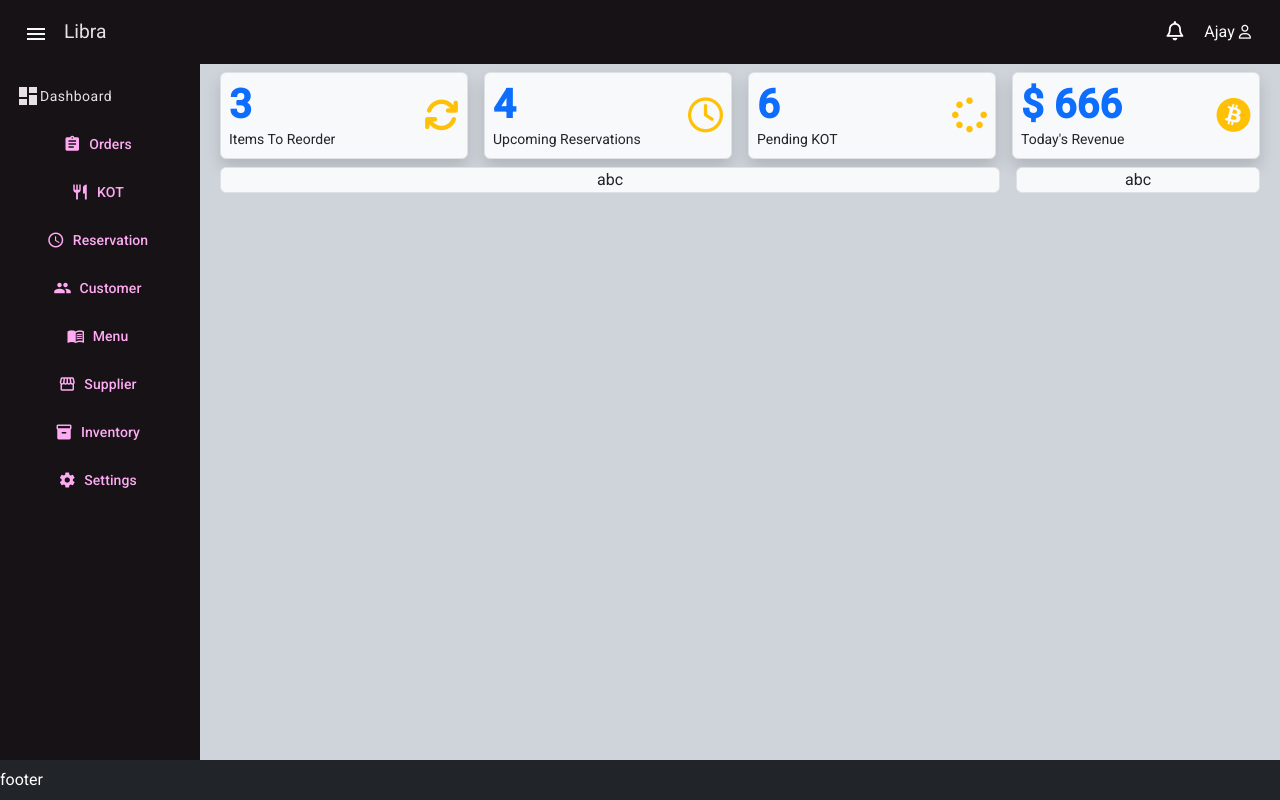
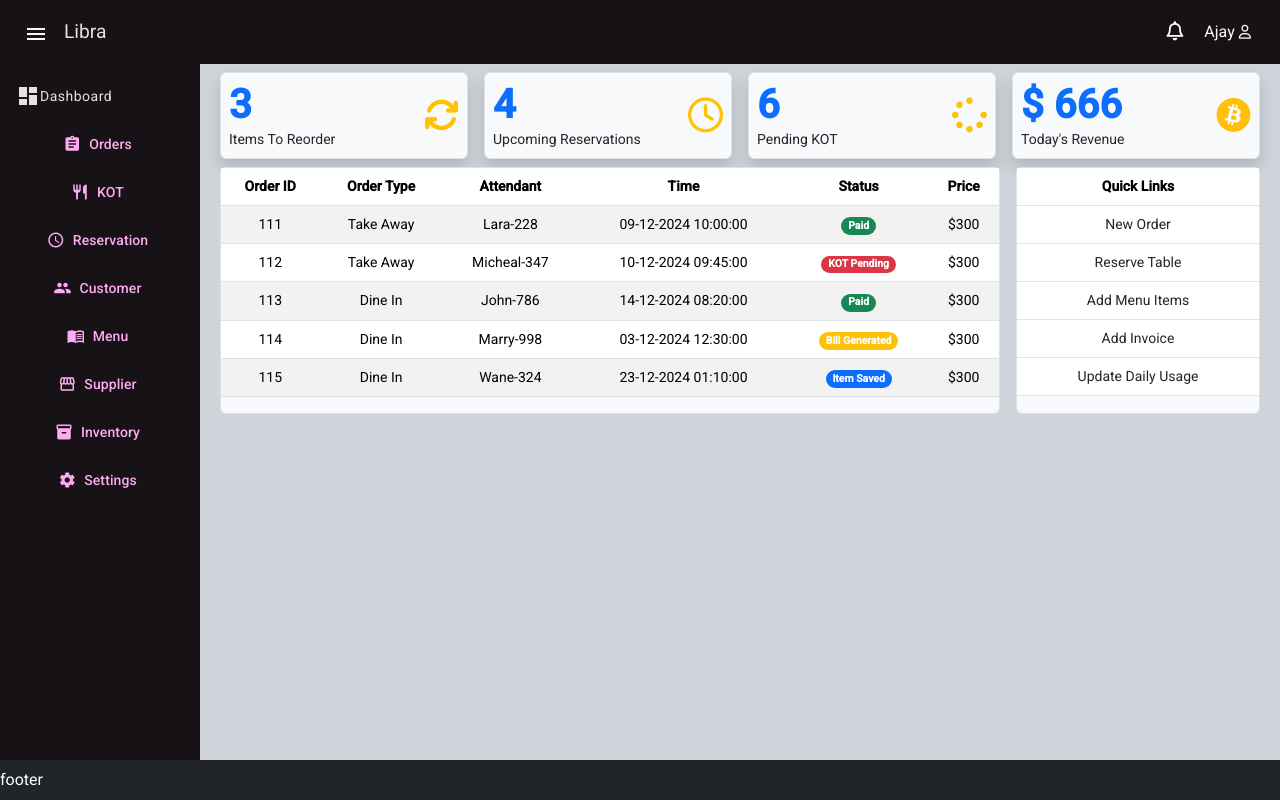
Before and after one commit to GaneshKumar-99/HotelManagement, an Angular app: page /dashboard in a window 1280 px wide. Built offline with nearby package versions, Linux system fonts and the light colour scheme.

Commit message:
order status table and quick links table added

```diff
--- a/src/app/pages/dashboard/dashboard.component.html
+++ b/src/app/pages/dashboard/dashboard.component.html
@@ -61,13 +61,96 @@
     </div>
   </div>
 
+
   <!-- order status -->
   <div class="d-flex flex-row gap-3 m-2">
     <div class="col-lg-9 col-md-9 col-sm-12 border bg-light text-dark rounded">
-      abc
+      <table class="table table-striped small">
+        <thead>
+          <tr>
+            <th>Order ID</th>
+            <th>Order Type</th>
+            <th>Attendant</th>
+            <th>Time</th>
+            <th>Status</th>
+            <th>Price</th>
+          </tr>
+        </thead>
+        <tbody>
+
+          <tr>
+            <td>111</td>
+            <td>Take Away</td>
+            <td>Lara-228</td>
+            <td>09-12-2024 10:00:00</td>
+            <td><span class="badge bg-success rounded-pill">Paid</span></td>
+            <td>$300</td>
+          </tr>
+
+          <tr>
+            <td>112</td>
+            <td>Take Away</td>
+            <td>Micheal-347</td>
+            <td>10-12-2024 09:45:00</td>
+            <td><span class="badge bg-danger rounded-pill">KOT Pending</span></td>
+            <td>$300</td>
+          </tr>
+
+          <tr>
+            <td>113</td>
+            <td>Dine In</td>
+            <td>John-786</td>
+            <td>14-12-2024 08:20:00</td>
+            <td><span class="badge bg-success rounded-pill">Paid</span></td>
+            <td>$300</td>
+          </tr>
+
+          <tr>
+            <td>114</td>
+            <td>Dine In</td>
+            <td>Marry-998</td>
+            <td>03-12-2024 12:30:00</td>
+            <td><span class="badge bg-warning rounded-pill">Bill Generated</span></td>
+            <td>$300</td>
+          </tr>
+
+          <tr>
+            <td>115</td>
+            <td>Dine In</td>
+            <td>Wane-324</td>
+            <td>23-12-2024 01:10:00</td>
+            <td><span class="badge bg-primary rounded-pill">Item Saved</span></td>
+            <td>$300</td>
+          </tr>
+
+        </tbody>
+      </table>
     </div>
 
     <!-- quick links -->
-    <div class="col border bg-light text-dark rounded">abc</div>
+    <div class="col border bg-light text-dark rounded">
+      <div class="small">
+        <table class="table table-hover">
+
+          <thead>
+            <tr>
+              <th>
+                  Quick Links
+              </th>
+          </tr>
+        </thead>
+        <tbody>
+          <tr><td><a class="text-decoration-none text-dark" href="#">New Order</a></td></tr>
+          <tr><td><a class="text-decoration-none text-dark" href="#">Reserve Table</a></td></tr>
+          <tr><td><a class="text-decoration-none text-dark" href="#">Add Menu Items</a></td></tr>
+          <tr><td><a class="text-decoration-none text-dark" href="#">Add Invoice</a></td></tr>
+          <tr><td><a class="text-decoration-none text-dark" href="#">Update Daily Usage</a></td></tr>
+        </tbody>
+        </table>
+      </div>
+      <div>
+
+      </div>
+    </div>
   </div>
 </div>
```
